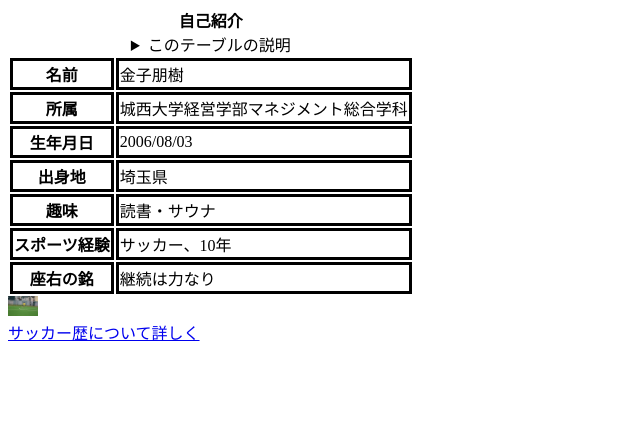
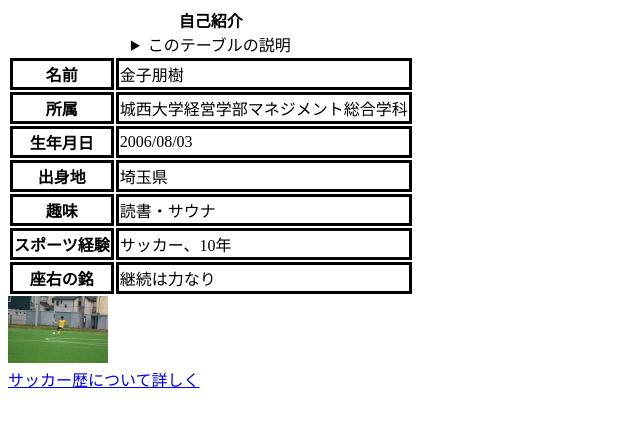
Before and after one commit to tomoki0803/kimatsu-kadai, a plain HTML site: page index.html in a window 1280 px wide. Shown: the whole page, without its empty margins (0-640 px from the left). Drawn offline with Linux system fonts and the light colour scheme.

Commit message:
Update mystyle.css

```diff
--- a/mystyle.css
+++ b/mystyle.css
@@ -8,4 +8,4 @@ p.sample3{border: inset 10px red;}
 p.sample4{border: inset 10px yellow;}
 p.sample5{border: inset 10px blue;}
 
-.resized-image {max-width: 30px; height: auto;}
+.resized-image {max-width: 100px; height: auto;}
```
